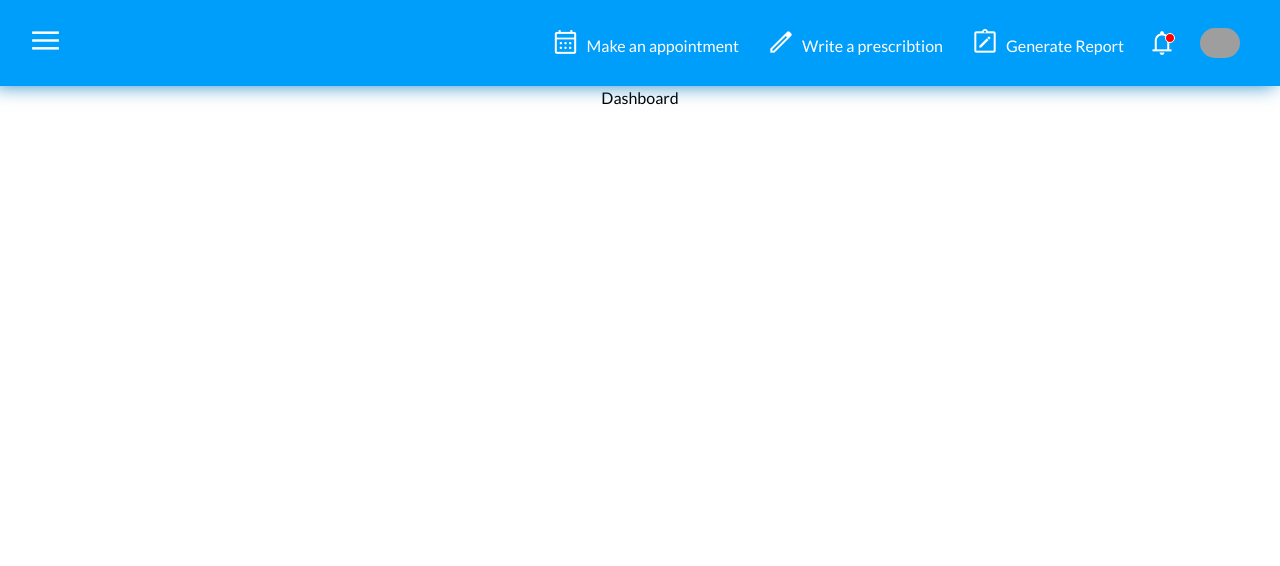
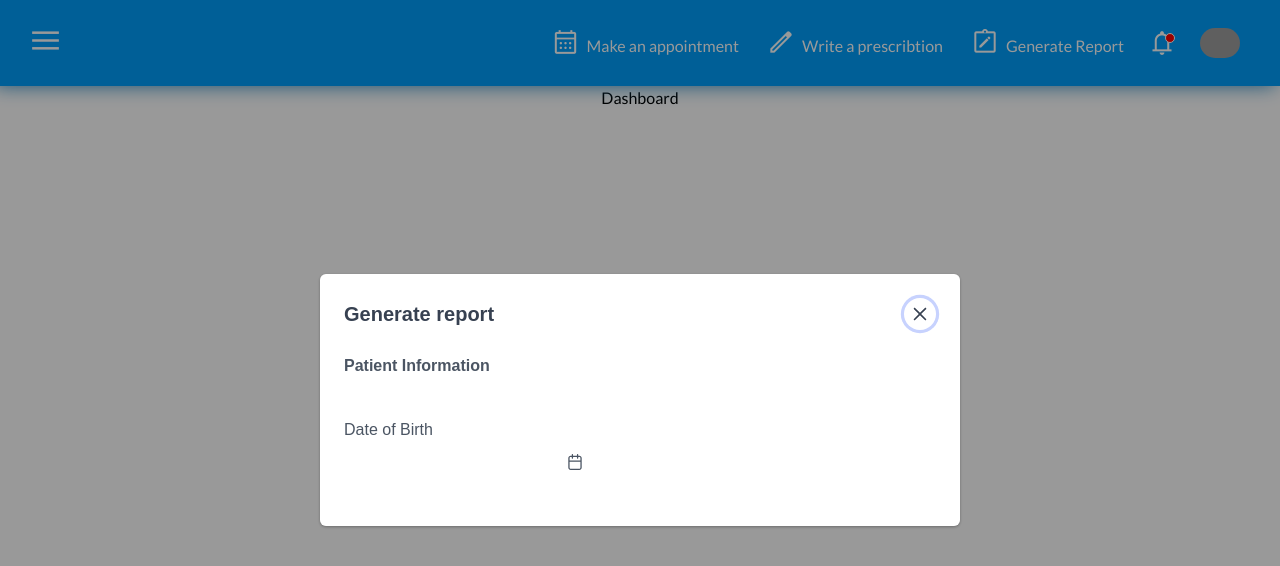
Before and after one commit to T3d4/medboard, a Vue app: page / in a window 1280 px wide. Shown: the top 566 px of the page. Built offline with nearby package versions, Linux system fonts and the light colour scheme; grey boxes are pictures that could not be loaded; a web font is replaced by a local one.

Commit message:
component for the report modal

```diff
--- a/package.json
+++ b/package.json
@@ -15,6 +15,7 @@
     "@fortawesome/vue-fontawesome": "^3.0.3",
     "primeicons": "^6.0.1",
     "primevue": "^3.32.2",
+    "vee-validate": "^4.11.3",
     "vue": "^3.3.4",
     "vue-burger-button": "^0.1.2",
     "vue-router": "^4.2.4"
--- /dev/null
+++ b/src/components/GenereateReport.vue
@@ -0,0 +1,40 @@
+<template>
+  <div>
+    <Dialog v-model:visible="visible" modal header="Generate report" :style="{ width: '50vw' }">
+      <h6 class="font-semibold">Patient Information</h6>
+      <Divider />
+      <div>
+          <form @submit="onSubmit" class="flex">
+        <div class="flex flex-col">
+            <label for="date" class="mb-2">Date of Birth</label>
+            <Calendar id="date" v-model="value" show-icon :class="{'p-invalid':errorMessage}"/>
+            <small class="p-error" id="date-error">{{ errorMessage || '&nbsp;' }}</small>
+        </div>
+          </form>
+      </div>
+    </Dialog>
+  </div>
+</template>
+
+<script setup>
+import { ref } from 'vue'
+import {useField, useForm} from 'vee-validate'
+
+const {handleSubmit, resetForm}= useForm();
+const {value, errorMessage}=useField('value', validateField)
+const visible = ref(true)
+
+function validateField (value) {
+    if(!value){
+        return 'Date is required'
+    }
+    return true
+}
+
+const onSubmit = handleSubmit((values)=>{
+    if(values.value){
+        console.log("submitted");
+        resetForm();
+    }
+})
+</script>
--- a/src/components/HeaderBar.vue
+++ b/src/components/HeaderBar.vue
@@ -21,7 +21,8 @@
             Write a prescribtion
           </router-link>
         </li>
-        <li class="p-3" @click="show">
+        <!-- GENERATE REPORT -->
+        <li class="p-3" @click="reportVisible">
           <router-link class="" to="">
             <span class="material-symbols-outlined align-sub px-1 text-[28px]"> note_alt </span>
             Generate Report
@@ -106,7 +107,11 @@ import profileDropdown from '../data/profileDropdown.json'
 const profileMenu = ref(profileDropdown)
 const menu = ref()
 const notification = ref()
-const emit = defineEmits(['toggle'])
+const emit = defineEmits(['toggle', 'visible'])
+
+const reportVisible = () => {
+  emit('visible')
+}
 
 const show = (event) => {
   menu.value.toggle(event)
@@ -118,7 +123,6 @@ const notify = (event) => {
 
 const toggle = () => {
   emit('toggle')
-  console.log('not working', emit)
 }
 </script>
 
--- a/src/main.js
+++ b/src/main.js
@@ -22,6 +22,8 @@ import 'primevue/resources/themes/lara-light-indigo/theme.css'
 import Menu from 'primevue/menu'
 import Chip from 'primevue/chip'
 import Divider from 'primevue/divider'
+import Dialog from 'primevue/dialog'
+import Calendar from 'primevue/calendar'
 
 library.add(faGear)
 
@@ -34,3 +36,5 @@ app.component('font-awesome-icon', FontAwesomeIcon).mount('#app')
 app.component('Menu', Menu)
 app.component('Chip', Chip)
 app.component('Divider', Divider)
+app.component('Dialog', Dialog)
+app.component('Calendar', Calendar)
--- a/src/views/ContentView.vue
+++ b/src/views/ContentView.vue
@@ -1,7 +1,10 @@
 <template>
   <div class="text-center">Dashboard</div>
+  <GenereateReport />
 </template>
 
-<script setup></script>
+<script setup>
+import GenereateReport from '../components/GenereateReport.vue'
+</script>
 
 <style lang="scss" scoped></style>
--- a/src/views/HomeView.vue
+++ b/src/views/HomeView.vue
@@ -23,7 +23,6 @@ const isNavbarOpen = ref(false)
 
 const toggleSidebar = () => {
   isNavbarOpen.value = !isNavbarOpen.value
-  console.log('toggled')
 }
 </script>
 
```
Also changed, not shown: 1 other file (tests, documents, lock files or other folders).
